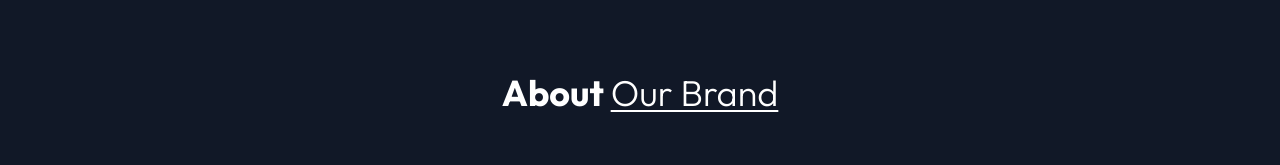
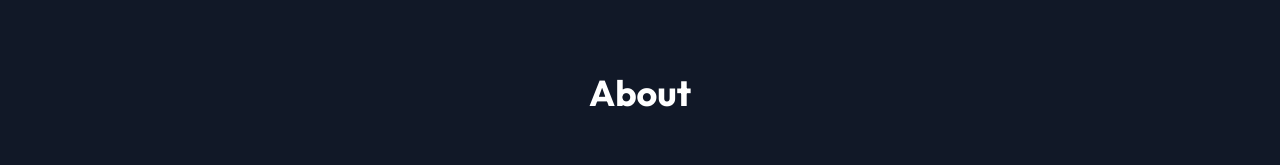
Before and after one commit to rohit-raj7/Portolio, a React (Vite) app: page / in a window 1280 px wide. Shown: the part 783-948 px from the top of the page. Built offline with nearby package versions, Linux system fonts and the light colour scheme.

Commit message:
Update About.jsx

```diff
--- a/src/Components/About.jsx
+++ b/src/Components/About.jsx
@@ -12,9 +12,7 @@ function About() {
     >
       <h1 className="text-2xl sm:text-4xl font-bold mb-4">
         About{' '}
-        <span className="underline underline-offset-4 decoration-2 font-light">
-          Our Brand
-        </span>
+
       </h1>
 
       <div className="flex flex-col items-center md:items-center mt-10 text-white">
```
